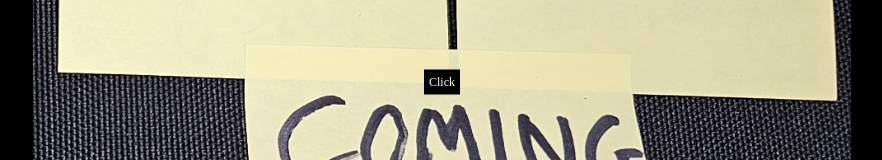
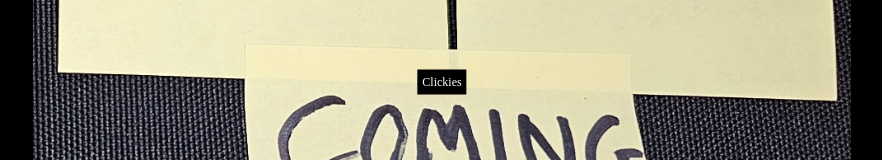
Before and after one commit to jd3shaw/bajosmells.com, a Vue app: page / in a window 1280 px wide. Shown: the part 318-478 px from the top of the page, without its empty margins (198-1080 px from the left). Built offline with nearby package versions, Linux system fonts and the light colour scheme.

Commit message:
Clickies

```diff
--- a/src/App.vue
+++ b/src/App.vue
@@ -4,7 +4,7 @@
       <img src="bajosmells.jpg" alt="Background Image" />
     </div>
     <div class="click-text" @click="handleClick">
-      Click
+      Clickies
     </div>
     <video v-if="showVideo" autoplay @ended="stopVideo" ref="videoElement">
       <source src="bajosmells.mp4" type="video/mp4" />
```
